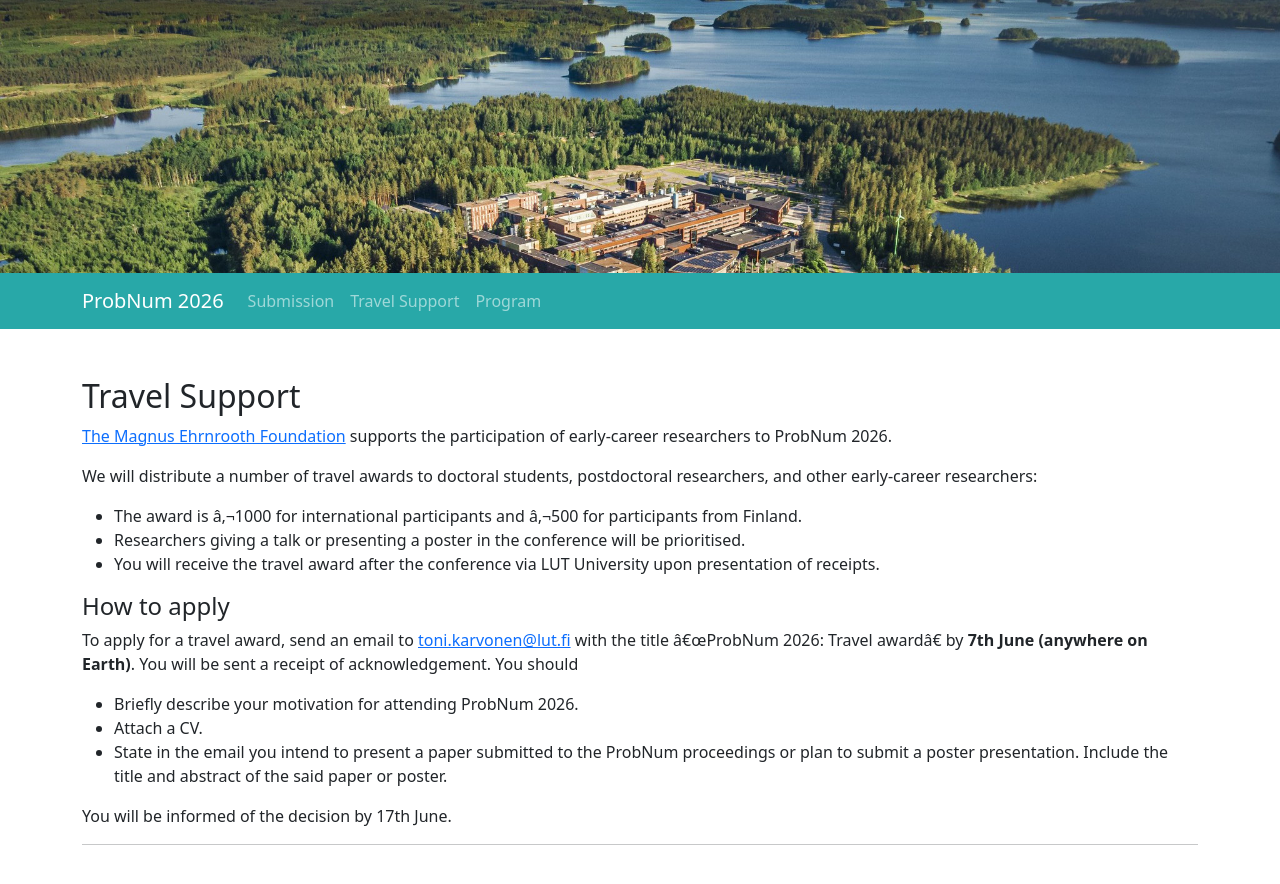
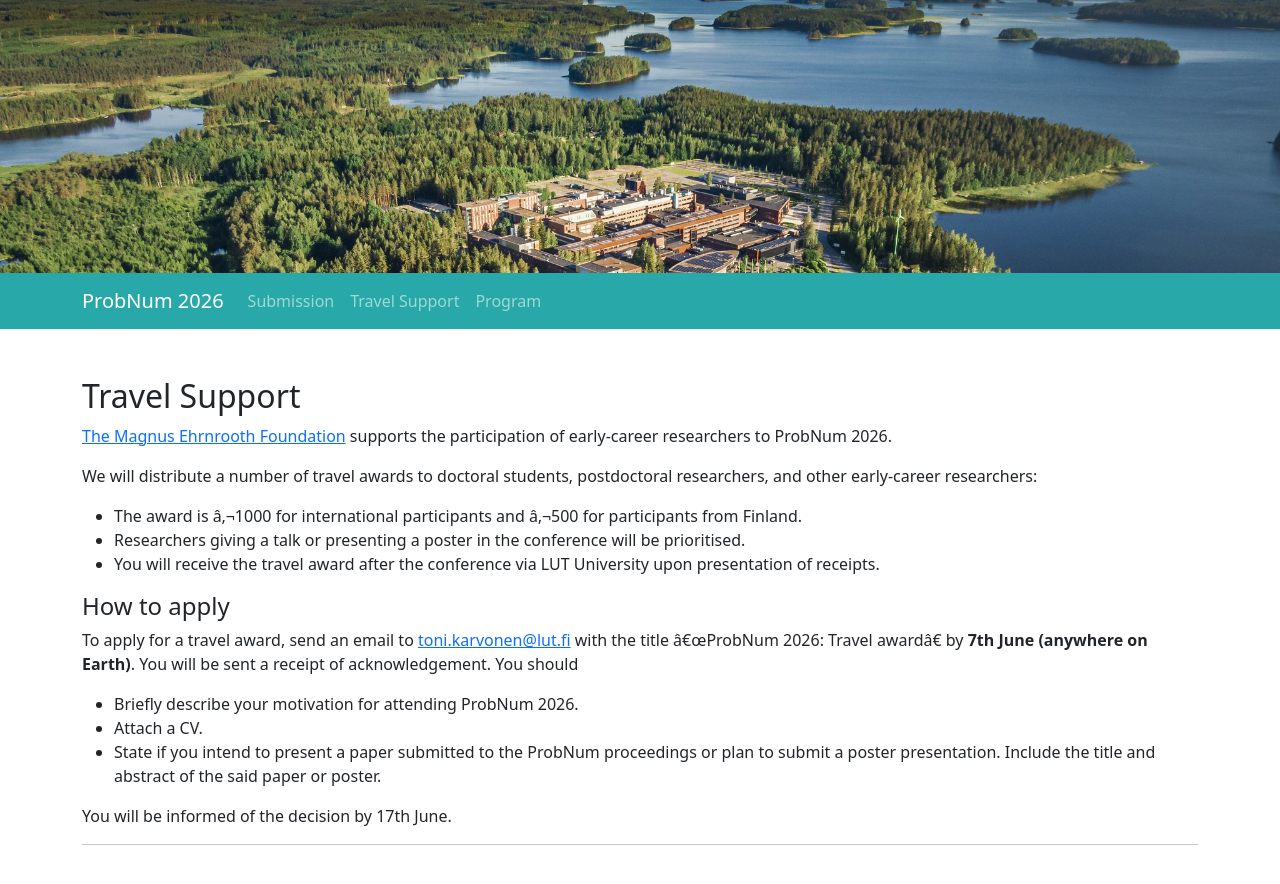
Before and after one commit to probnum2026/probnum2026.github.io, a Jekyll site: the page built from support.md, in a window 1280 px wide. Shown: the top 884 px of the page. Built offline with Jekyll 4.4.1, drawn with Linux system fonts in a browser that asks for light colours; nearby versions of some CDN libraries.

Commit message:
language edit

```diff
--- a/support.md
+++ b/support.md
@@ -19,7 +19,7 @@ To apply for a travel award, send an email to [toni.karvonen@lut.fi](mailto:toni
 You should
 - Briefly describe your motivation for attending ProbNum 2026.
 - Attach a CV.
-- State in the email you intend to present a paper submitted to the ProbNum proceedings or plan to submit a poster presentation. Include the title and abstract of the said paper or poster.
+- State if you intend to present a paper submitted to the ProbNum proceedings or plan to submit a poster presentation. Include the title and abstract of the said paper or poster.
 
 You will be informed of the decision by 17th June.
 
```
